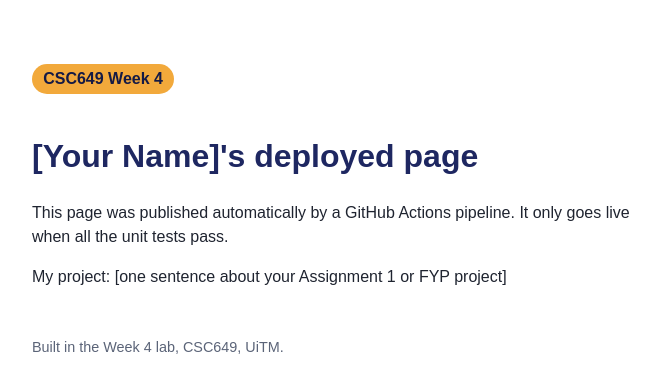
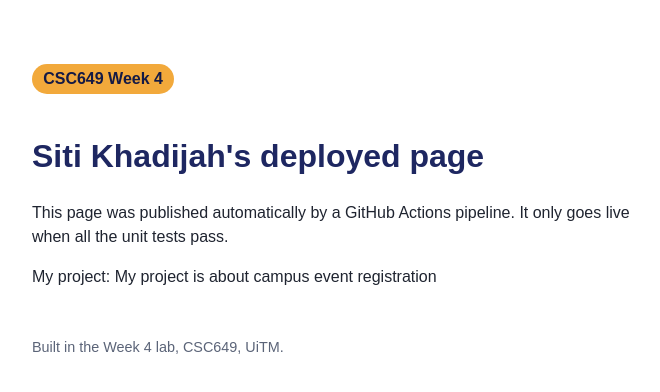
Before and after one commit to khadijahpariff/csc649-week4-lab, a plain HTML site: page site/index.html in a window 1280 px wide. Shown: the whole page, without its empty margins (288-948 px from the left). Drawn offline with Linux system fonts and the light colour scheme.

Commit message:
Deploy site with Github Pages

```diff
--- a/site/index.html
+++ b/site/index.html
@@ -13,10 +13,10 @@
 </head>
 <body>
   <p class="badge">CSC649 Week 4</p>
-  <h1>[Your Name]'s deployed page</h1>
+  <h1>Siti Khadijah's deployed page</h1>
   <p>This page was published automatically by a GitHub Actions pipeline.
      It only goes live when all the unit tests pass.</p>
-  <p>My project: [one sentence about your Assignment 1 or FYP project]</p>
+  <p>My project: My project is about campus event registration</p>
   <footer>Built in the Week 4 lab, CSC649, UiTM.</footer>
 </body>
 </html>
```
Also changed, not shown: 1 other file.
